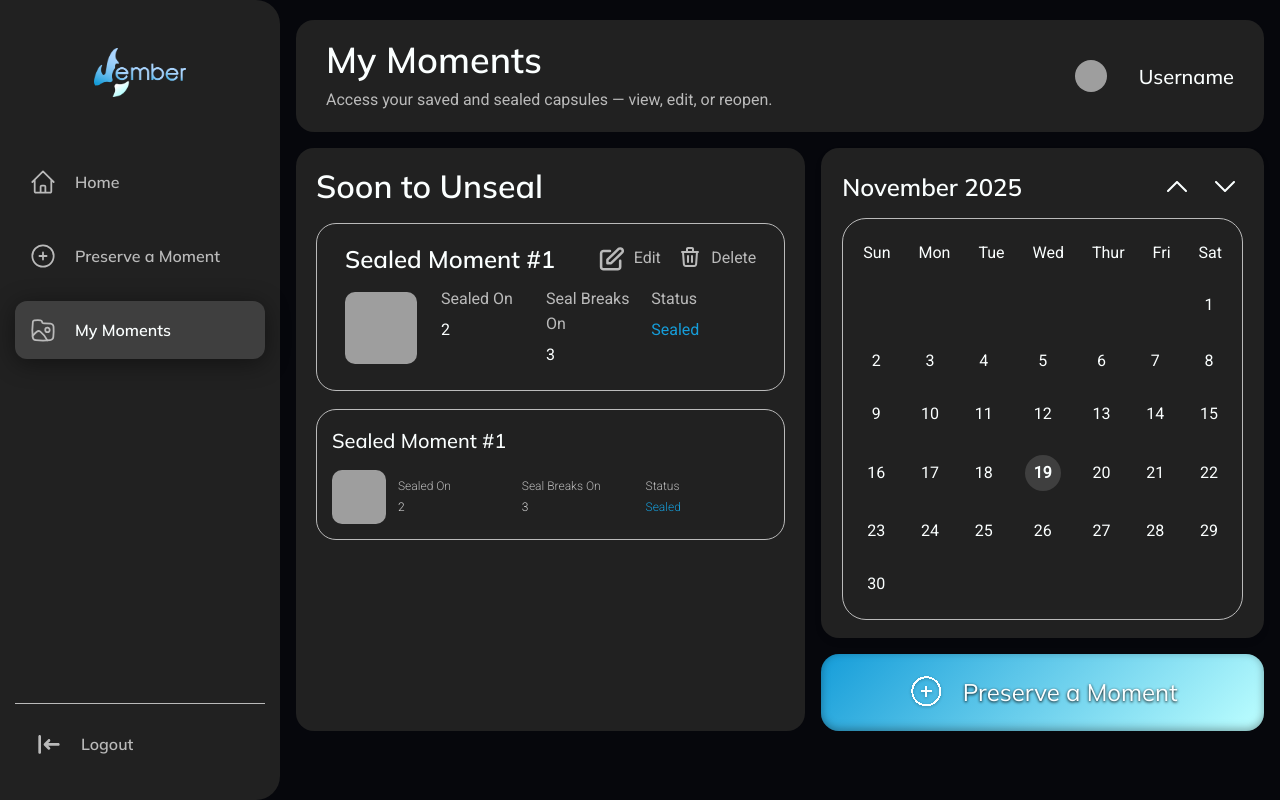
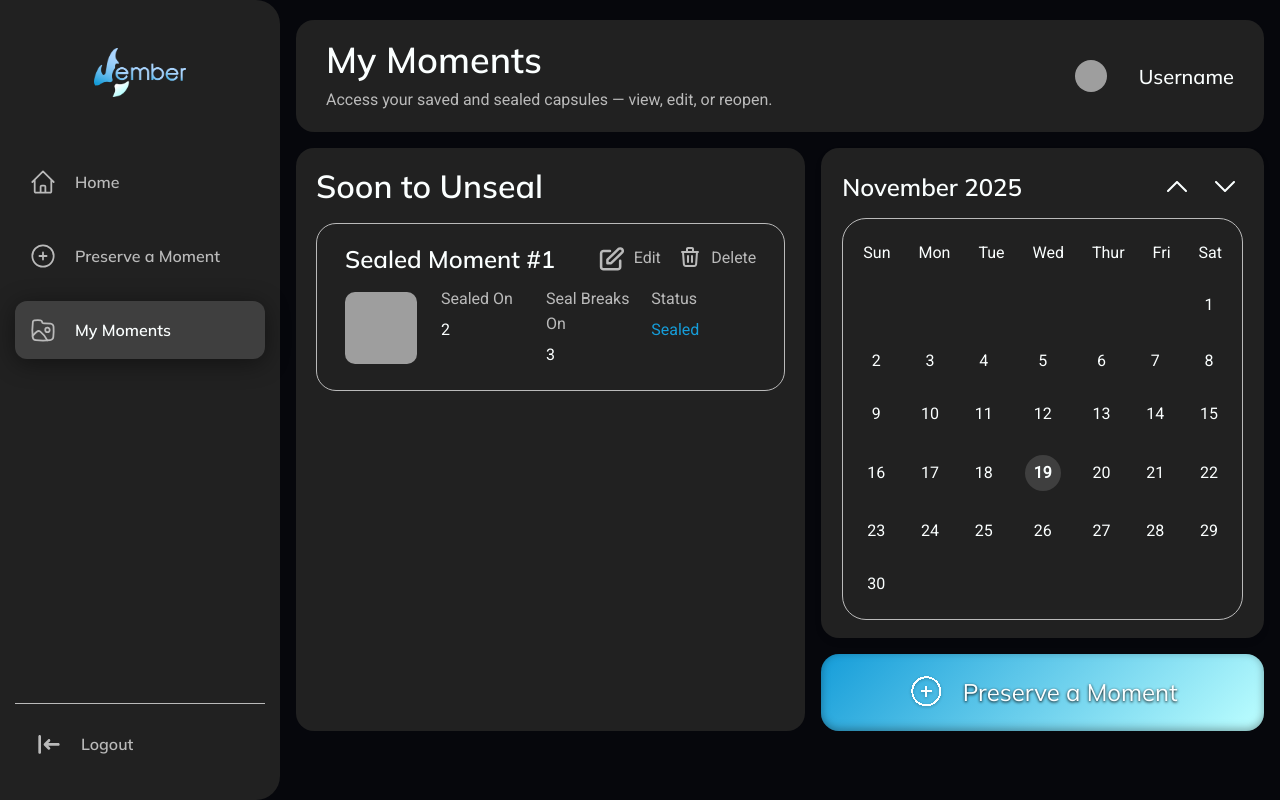
Before and after one commit to renz0826/Ember, a PHP site: page /pages/my_moments.php in a window 1280 px wide. Run offline with PHP 8.4, Linux system fonts and the light colour scheme; grey boxes are pictures that could not be loaded.

Commit message:
refactor(my_moments): remove renderRecentMoment call

```diff
--- a/pages/my_moments.php
+++ b/pages/my_moments.php
@@ -36,7 +36,6 @@ require_once __DIR__ . '/../components/calendar.php';
                 <div class="bottom_left">
                     <h3> Soon to Unseal</h3>
                     <?php renderMoment('1', '2', '3', 'Sealed'); ?>
-                    <?php renderRecentMoment('1', '2', '3', 'Sealed'); ?>
                 </div>
                 <div class="bottom_right">
                     <?php renderCalendar(); ?>
```
